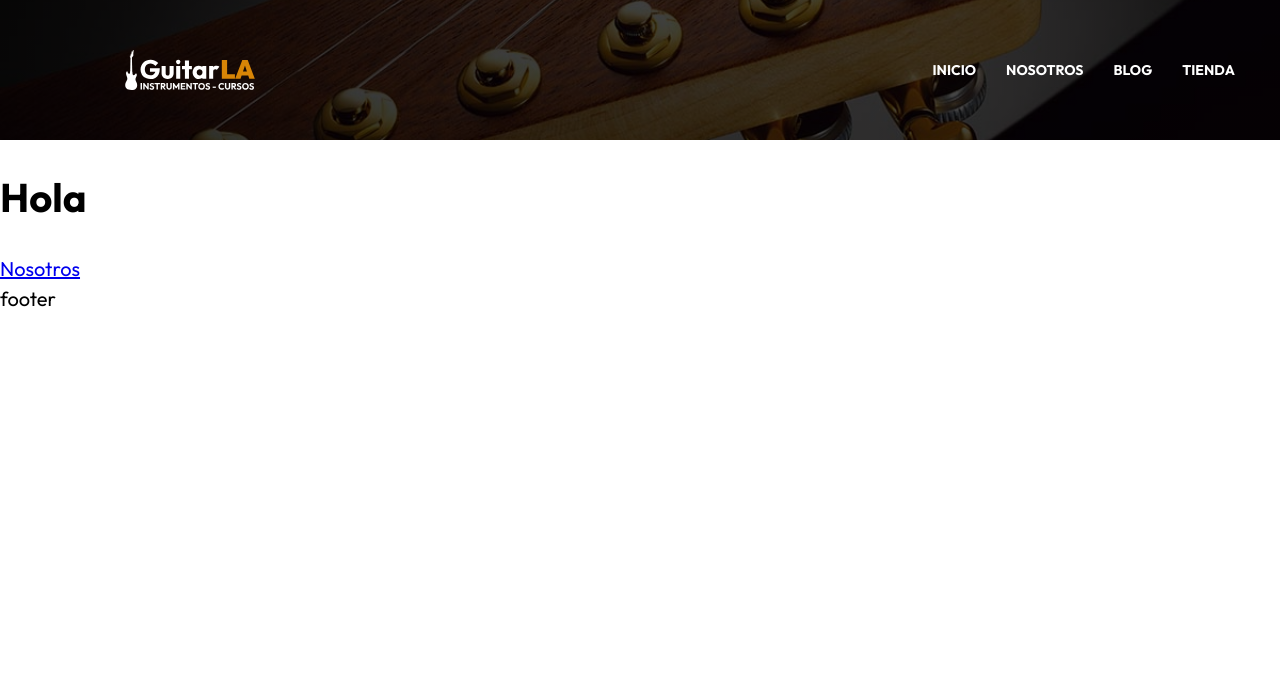
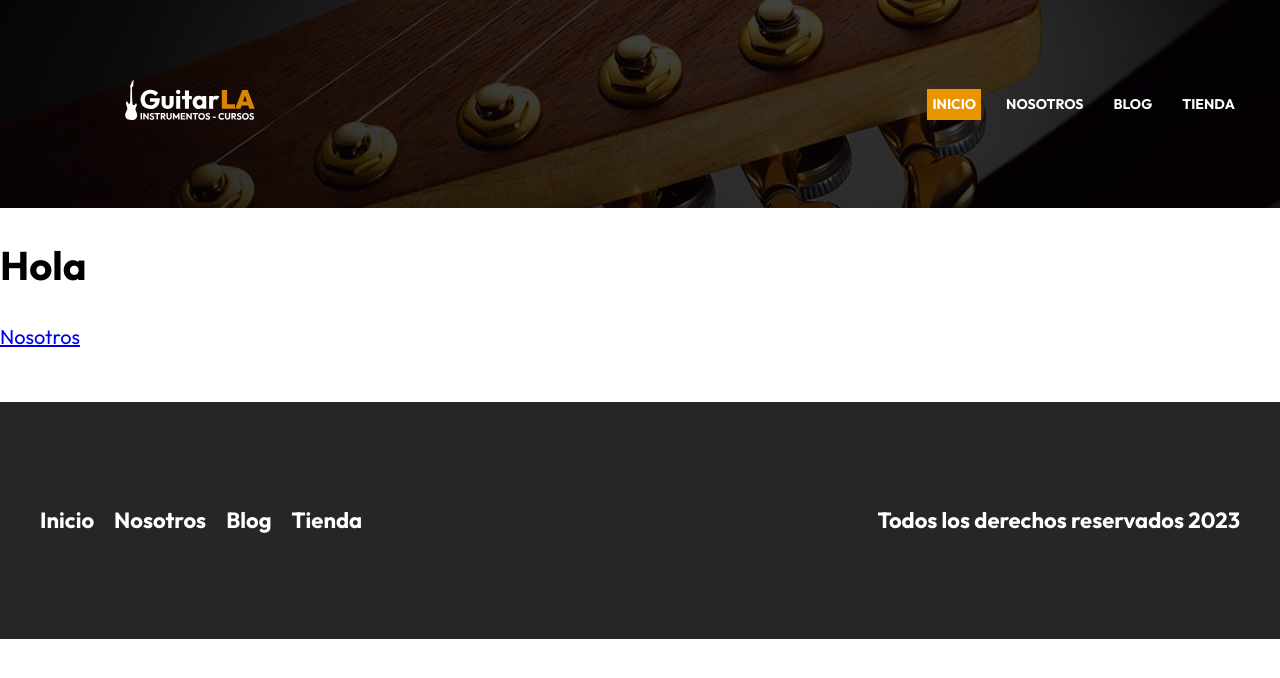
Before and after one commit to Zoes2/guitarla-nextjs, a Next.js app: page / in a window 1280 px wide. Shown: the top 678 px of the page. Built offline with nearby package versions, Linux system fonts and the light colour scheme.

Commit message:
config de header y footer en la nav principal,  estilos css con módulos

```diff
--- a/components/footer.js
+++ b/components/footer.js
@@ -1,7 +1,31 @@
+import Link from "next/link"
+import styles from '../styles/footer.module.css'
 
 
 export default function Footer() {
     return (
-        <div>footer</div>
+        <footer className={styles.footer}>
+            <div className={`contenedor ${styles.contenido}`}>
+                <nav className={styles.navegacion}>
+                    <Link href="/">
+                        Inicio
+                    </Link>
+
+                    <Link href="/nosotros">
+                        Nosotros
+                    </Link>
+
+                    <Link href="/blog">
+                        Blog
+                    </Link>
+
+                    <Link href="/tienda">
+                        Tienda
+                    </Link>
+                </nav>
+
+                <p className={styles.copyright}>Todos los derechos reservados {new Date().getFullYear() }</p>
+            </div>
+        </footer>
     )
 }
--- a/components/header.js
+++ b/components/header.js
@@ -1,29 +1,45 @@
 import Image from "next/future/image"
 import Link from "next/link"
+import { useRouter } from "next/router"
 import styles from '../styles/header.module.css'
 
 export default function Header() {
+
+    const router = useRouter()
+
     return (
 
         <header className={styles.header}>
             <div className={`contenedor ${styles.barra}`}>
-                <Image src="/img/logo.svg" alt="logo" width={300} height={40} />
+                <Link href={'/'}>
+                    <a>
+                        <Image src="/img/logo.svg" alt="logo" width={300} height={40} />
+                    </a>
+                </Link>
 
                 <nav className={styles.navegacion}>
                     <Link href="/">
-                        Inicio
+                        <a className={router.pathname === '/' ? styles.active : ''}>
+                            Inicio
+                        </a>
                     </Link>
 
                     <Link href="/nosotros">
-                        Nosotros
+                        <a className={router.pathname === '/nosotros' ? styles.active : ''}>
+                            Nosotros
+                        </a>
                     </Link>
 
                     <Link href="/blog">
-                        Blog
+                        <a className={router.pathname === '/blog' ? styles.active : ''}>
+                            Blog
+                        </a>
                     </Link>
 
                     <Link href="/tienda">
-                        Tienda
+                        <a className={router.pathname === '/tienda' ? styles.active : ''}>
+                            Tienda
+                        </a>
                     </Link>
                 </nav>
             </div>
--- /dev/null
+++ b/styles/footer.module.css
@@ -0,0 +1,36 @@
+.footer {
+    background-color: var(--black);
+    padding: 5rem 0;
+    margin-top: 5rem;
+}
+
+@media (min-width: 768px) {
+    .contenido {
+        display: flex;
+        justify-content: space-between;
+    }
+}
+
+.navegacion {
+    display: flex;
+    flex-direction: column;
+    align-items: center;
+    gap: 2rem;
+}
+
+@media (min-width: 768px) {
+    .navegacion {
+        flex-direction: row;
+    }
+}
+
+.navegacion a, .copyright {
+    color: var(--white);
+    font-size: 2.2rem;
+    text-decoration: none;
+    font-weight: 700;
+}
+
+.copyright {
+    text-align: center;
+}
--- a/styles/header.module.css
+++ b/styles/header.module.css
@@ -1,6 +1,6 @@
 .header {
     background-image: linear-gradient(to right, rgb(0 0 0 / .8), rgb(0 0 0 / .7)), url(../public/img/header.jpg);
-    padding: 2rem 0;
+    padding: 5rem 0;
     background-position: center;
     background-size: cover;
 }
@@ -39,6 +39,6 @@
     transition-duration: 300ms;
 }
 
-.navegacion a:hover {
+.navegacion a:hover, .active {
     background-color: var(--primary);
 }
```
